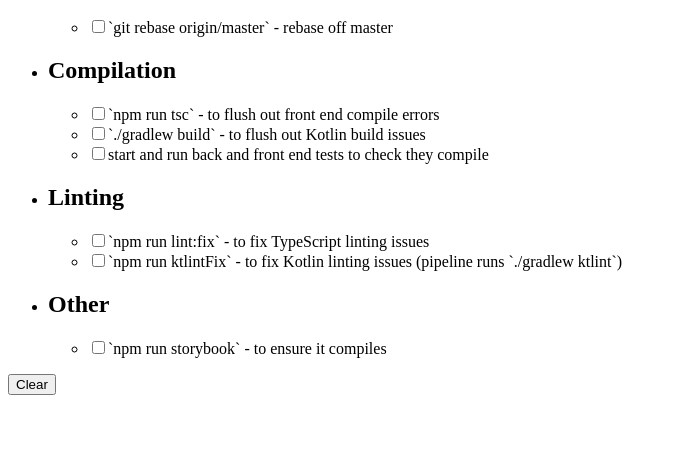
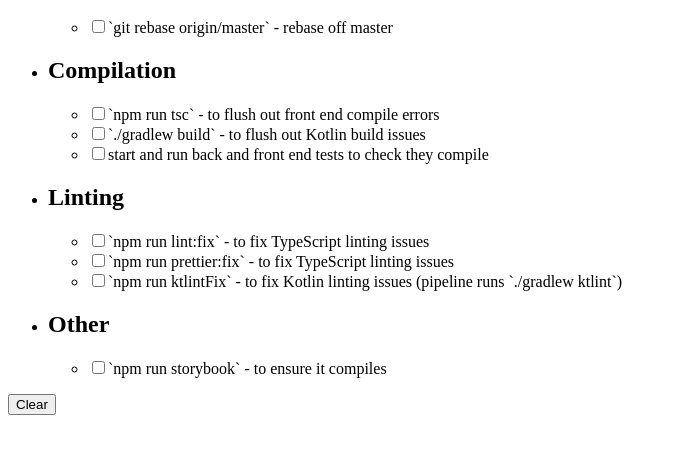
Before and after one commit to cloudsculptor/checkmate-basic, a plain HTML site: page checklists/titles-pre-push-checks/index.html in a window 1280 px wide. Shown: the part 96-550 px from the top of the page, without its empty margins (0-677 px from the left). Drawn offline with Linux system fonts and the light colour scheme.

Commit message:
Prettier

```diff
--- a/checklists/titles-pre-push-checks/index.html
+++ b/checklists/titles-pre-push-checks/index.html
@@ -24,6 +24,7 @@
                 <h2>Linting</h2>
                 <ul>
                     <li><input type="checkbox">`npm run lint:fix` - to fix TypeScript linting issues<span></span></li>
+                    <li><input type="checkbox">`npm run prettier:fix` - to fix TypeScript linting issues<span></span></li>
                     <li><input type="checkbox">`npm run ktlintFix` - to fix Kotlin linting issues (pipeline runs `./gradlew ktlint`)<span></span></li>
                 </ul>
             </li>
```
